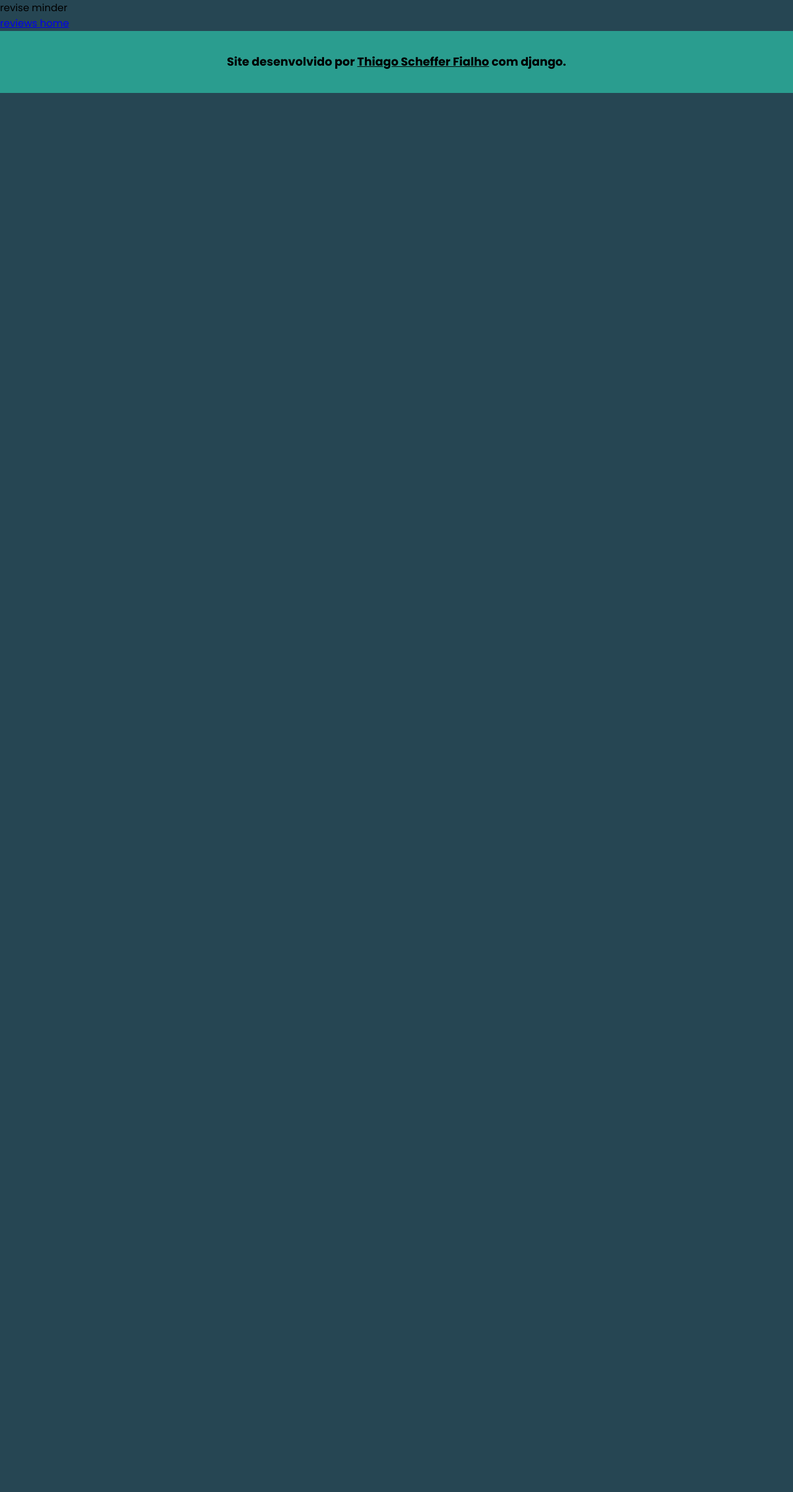
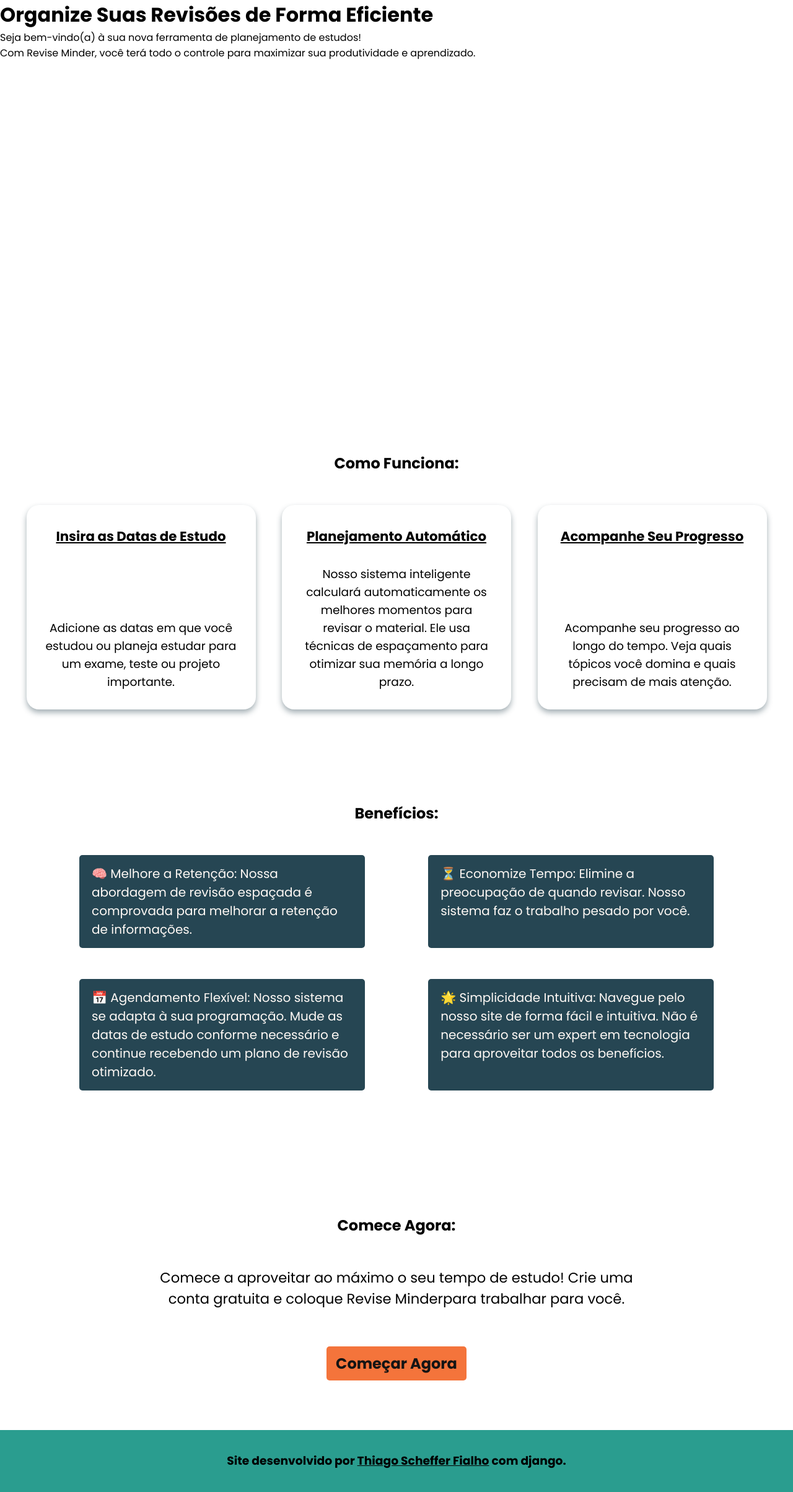
Before and after one commit to ThiagoSchFialho/DJANGO-Revise_Minder, a Django app: page / in a window 1280 px wide. Shown: the part 100-2508 px from the top of the page at 62% size. Before the commit the page ends 250 px from the top, so only its background shows below. Run offline with Django 4.2, Linux system fonts and the light colour scheme.

Commit message:
Adição de conteúdo na página "index.html"
adição de conteúdo e estilização

```diff
--- a/setup/static/styles/style.css
+++ b/setup/static/styles/style.css
@@ -7,6 +7,7 @@
     --blue: #3483FA;
     --white: #FFF9F5;
     --dark-green: #264653;
+    --super-dark-green: #213C47;
     --green: #2a9d8f;
     --light-green: #E8FCCF;
     --yellow: #e9c46a;
@@ -15,14 +16,13 @@
 }
 
 * {
-    margin: 0;
-    padding: 0;
+    margin: 0;    padding: 0;
     box-sizing: border-box;
     font-family: 'Poppins', sans-serif;
 }
 
 body {
-    background-color: var(--dark-green);
+    background-color: #FFFFFF;
 }
 
 header {
@@ -75,7 +75,7 @@ main {
     border-right: 3px solid var(--green);
     border-bottom: 3px solid var(--green);
     border-bottom-right-radius: 10px;
-    box-shadow: 0px -10px 0px var(--green), 0px 0px 10px rgba(0, 0, 0, 0.5);
+    box-shadow: 0px -10px 0px var(--green), 0px 0px 10px rgba(0, 0, 0, 0.3);
 }
 
 .add-study-btn-anchor {
@@ -94,7 +94,7 @@ main {
 }
 
 .add-study-btn:active {
-    background-color: var(--dark-yellow);
+    background-color: var(--red);
 }
 
 .side-menu ul {
@@ -117,7 +117,7 @@ main {
 }
 
 .main-content-container {
-    padding: 30px;
+    padding: 30px 100px;
     width: calc(100% - 310px);
     min-height: calc(100vh - 100px);
     height: fit-content;
@@ -125,7 +125,7 @@ main {
 
 .main-content-container hr {
     margin-bottom: 50px;
-    border: 2px solid var(--white);
+    border: 2px solid var(--black);
 }
 
 .main-content-container ul {
@@ -139,7 +139,7 @@ main {
 .reviews-list-title {
     font-size: 19pt;
     text-decoration: underline;
-    color: var(--white);
+    color: var(--black);
     margin-bottom: 20px;
     margin-left: 20px;
 }
@@ -153,7 +153,7 @@ main {
     padding: 15px;
     background-color: var(--light-green);
     border-radius: 20px;
-    box-shadow: 0px 0px 10px rgba(0, 0, 0, 0.5);
+    box-shadow: 0px 0px 10px rgba(0, 0, 0, 0.3);
 }
 
 .review-subject-info {
@@ -194,3 +194,90 @@ main {
     border: 2px solid var(--green);
     border-radius: 5px;
 }
+
+.presentation-title {
+    margin: 150px auto 50px auto;
+    text-align: center;
+}
+
+.banner {
+    height: calc(100vh - 100px);
+}
+
+.how-works-container h2{
+    margin: 30px auto 50px auto;
+    text-align: center;
+}
+
+.how-works {
+    display: flex;
+    align-items: center;
+    justify-content: space-evenly;
+}
+
+.how-works-item {
+    display: flex;
+    flex-direction: column;
+    justify-content: space-between;
+    height: 330px;
+    width: 370px;
+    padding: 30px;
+    padding-top: 20px;
+    border-radius: 20px;
+    box-shadow: 0 5px 10px #213c4768;
+}
+
+.how-works-item h3 {
+    margin: 15px auto 25px auto;
+    text-decoration: underline;
+    text-align: center;
+    font-size: 16pt;
+}
+
+.how-works-item p {
+    text-align: center;
+    font-size: 14pt;
+}
+
+.benefits-container {
+    padding: 0px 10%;
+}
+
+.benefits-line {
+    display: flex;
+    justify-content: space-between;
+    margin-bottom: 50px;
+}
+
+.benefit {
+    width: 45%;
+    padding: 15px 20px;
+    font-size: 15pt;
+    color: var(--white);
+    background-color: var(--dark-green);
+    border-radius: 5px;
+}
+
+.start-now {
+    padding: 0 20%;
+    display: flex;
+    flex-direction: column;
+    justify-content: center;
+}
+
+.start-now p {
+    text-align: center;
+    font-size: 17pt;
+    margin-bottom: 30px;
+}
+
+.start-now a{
+    margin: 30px auto 80px auto;
+    padding: 10px 15px;
+    color: var(--black);
+    font-size: 18pt;
+    font-weight: bold;
+    text-decoration: none;
+    background-color: var(--orange);
+    border-radius: 5px;
+}
--- a/templates/revise_minder/index.html
+++ b/templates/revise_minder/index.html
@@ -1,5 +1,48 @@
 {% extends 'revise_minder/base.html' %}
 {% block content %}
-    <p>revise minder</p>
-    <a href="{% url 'reviews_home' %}">reviews home</a>
+    <div class="banner">
+        <div class="banner-text">
+            <h1>Organize Suas Revisões de Forma Eficiente</h1>
+            <p>Seja bem-vindo(a) à sua nova ferramenta de planejamento de estudos!</p>
+            <p>Com Revise Minder, você terá todo o controle para maximizar sua produtividade e aprendizado.</p>
+        </div>
+        <div class="banner-img"></div>
+    </div>
+    <section class="presentation">
+        <div class="how-works-container">
+            <h2 class="presentation-title">Como Funciona:</h2>
+            <div class="how-works">
+                <div class="how-works-item">
+                    <h3>Insira as Datas de Estudo</h3>
+                    <p>Adicione as datas em que você estudou ou planeja estudar para um exame, teste ou projeto importante.</p>
+                </div>
+                <div class="how-works-item">
+                    <h3>Planejamento Automático</h3>
+                    <p>Nosso sistema inteligente calculará automaticamente os melhores momentos para revisar o material. Ele usa técnicas de espaçamento para otimizar sua memória a longo prazo.</p>
+                </div>
+                <div class="how-works-item">
+                    <h3>Acompanhe Seu Progresso</h3>
+                    <p>Acompanhe seu progresso ao longo do tempo. Veja quais tópicos você domina e quais precisam de mais atenção.</p>
+                </div>
+            </div>
+        </div>
+        <div class="benefits-container">
+            <h2 class="presentation-title">Benefícios:</h2>
+             <div class="benefits">
+                <div class="benefits-line">
+                    <div class="benefit">🧠 Melhore a Retenção: Nossa abordagem de revisão espaçada é comprovada para melhorar a retenção de informações.</div>
+                    <div class="benefit">⏳ Economize Tempo: Elimine a preocupação de quando revisar. Nosso sistema faz o trabalho pesado por você.</div>
+                </div>
+                <div class="benefits-line">
+                    <div class="benefit">📅 Agendamento Flexível: Nosso sistema se adapta à sua programação. Mude as datas de estudo conforme necessário e continue recebendo um plano de revisão otimizado.</div>
+                    <div class="benefit">🌟 Simplicidade Intuitiva: Navegue pelo nosso site de forma fácil e intuitiva. Não é necessário ser um expert em tecnologia para aproveitar todos os benefícios.</div>
+                </div>
+             </div>
+        </div>
+        <div class="start-now">
+            <h2 class="presentation-title">Comece Agora:</h2>
+            <p>Comece a aproveitar ao máximo o seu tempo de estudo! Crie uma conta gratuita e coloque Revise Minderpara trabalhar para você.</p>
+            <a href="{% url 'reviews_home' %}">Começar Agora</a>
+        </div>
+    </section>
 {% endblock %}
```
